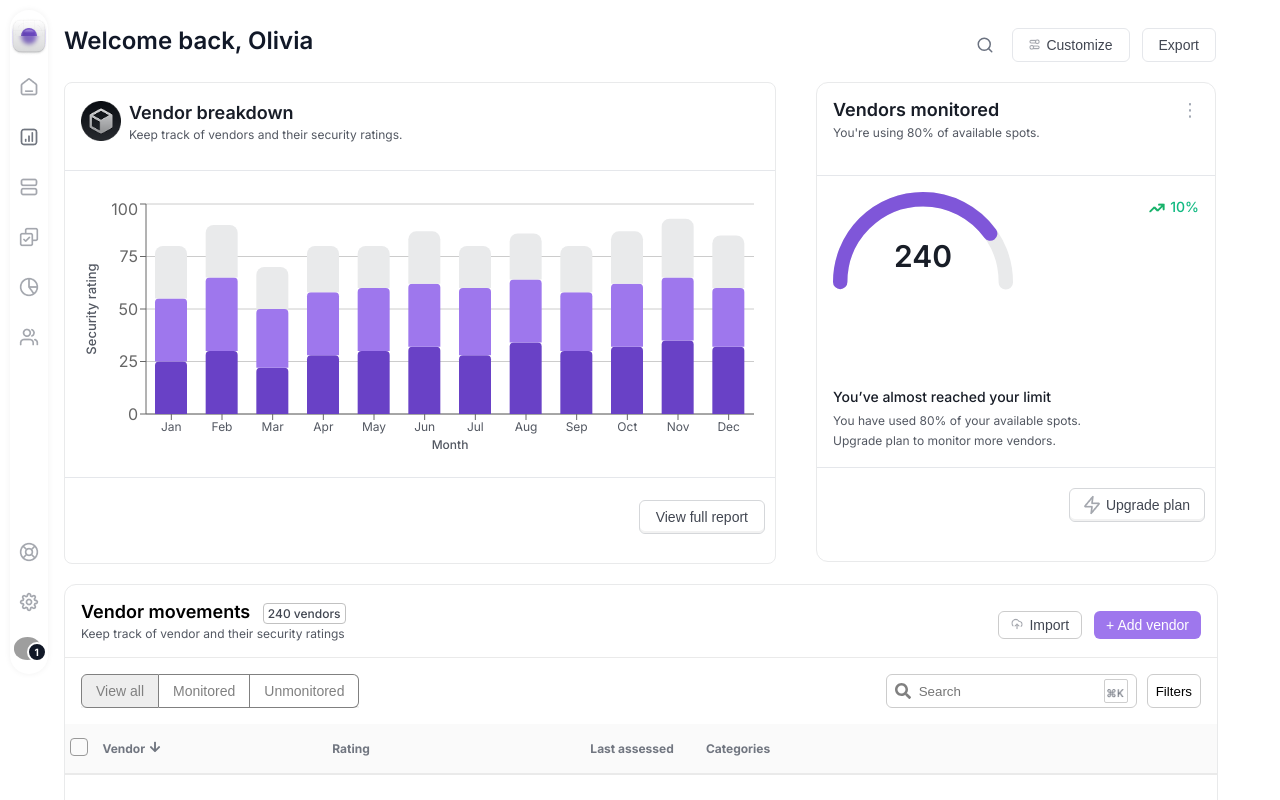
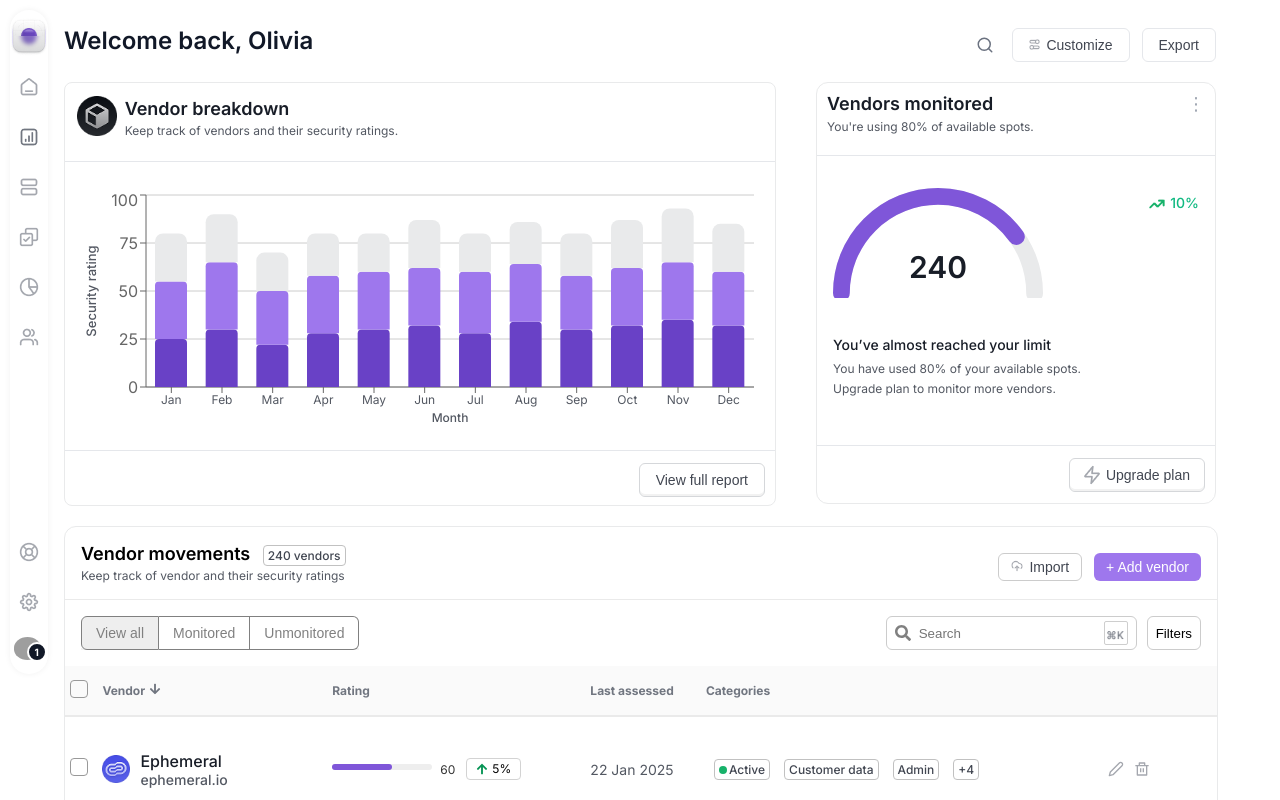
Before and after one commit to robinrdj/levichRobin, a React (Create React App) app: page / in a window 1280 px wide. Shown: the top 800 px of the page. Built offline with nearby package versions, Linux system fonts and the light colour scheme; grey boxes are pictures that could not be loaded.

Commit message:
card and padding sizes updated

```diff
--- a/src/components/VendorBreakdown.css
+++ b/src/components/VendorBreakdown.css
@@ -7,7 +7,7 @@
   flex-direction: column;
   width: 100%;
   min-width: 400px;
-  height: 480px;
+  height: 422px;
   border: 1px solid var(--Colors-Border-border-secondary, #e9eaeb);
   box-shadow: 0px 1px 2px 0px var(--ColorsEffectsShadowsshadow-xs);
 }
@@ -18,7 +18,7 @@
   align-items: center;
   gap: 8px;
   margin-bottom: 8px;
-  margin: 16px;
+  margin: 1cap;
 }
 
 /* Vendor logo image */
@@ -46,6 +46,9 @@
   color: #535862;
   font-size: 12px;
   font-weight: 400;
+  white-space: nowrap;
+  overflow: hidden;
+  text-overflow: ellipsis;
 }
 
 /* Divider line */
@@ -96,4 +99,7 @@
   .vendor-chart {
     height: 250px;
   }
+  .vendorImage {
+    display: none;
+  }
 }
--- a/src/components/VendorBreakdown.js
+++ b/src/components/VendorBreakdown.js
@@ -44,6 +44,7 @@ const VendorBreakdown = () => {
           display: "flex",
           flexDirection: "row",
           justifyContent: "flex-start",
+          height:"56px"
         }}
       >
         <div>
@@ -59,7 +60,7 @@ const VendorBreakdown = () => {
 
       {/* Chart section */}
       <div className="vendor-chart">
-        <ResponsiveContainer width="100%" height={250}>
+        <ResponsiveContainer width="100%" height={232}>
           <BarChart data={data}>
             <CartesianGrid strokeDasharray="#e5e7eb" vertical={false} />
             <XAxis
@@ -122,7 +123,7 @@ const VendorBreakdown = () => {
       </div>
       <hr className="vendor-divider" />
       {/* Footer with button */}
-      <div className="vendor-footer">
+      <div className="vendor-footer" style={{height:"73px", marginTop:"0px"}}>
         <button>View full report</button>
       </div>
     </div>
--- a/src/components/VendorMonitor.css
+++ b/src/components/VendorMonitor.css
@@ -6,10 +6,9 @@
   border-radius: 12px;
   border: 1px solid var(--Colors-Border-border-secondary, #e9eaeb);
   box-sizing: border-box;
-  height: 432px;
+  height: 422px;
   font-family: "Inter";
   max-width: 400px;
-  height: 480px;
   box-shadow: 0px 1px 2px 0px var(--ColorsEffectsShadowsshadow-xs);
 }
 
@@ -18,10 +17,7 @@
   display: flex;
   justify-content: space-between;
   align-items: flex-start;
-  margin-bottom: 30px;
-  margin-top: 16px;
-  margin-left: 16px;
-  margin-right: 16px;
+  margin: 10px;
 }
 
 /* Menu icon in header */
@@ -35,7 +31,6 @@
 .divider {
   height: 1px;
   background-color: #e5e7eb;
-  margin: 12px 0;
 }
 
 /* Progress bar and growth section */
@@ -44,13 +39,14 @@
   justify-content: flex-start;
   align-items: flex-start;
   margin: 16px;
+  margin-top: 32px;
 }
 
 /* Progress bar wrapper */
 .progress-wrapper {
   width: 100%;
-  max-width: 180px;
-  height: 180px;
+  max-width: 210px;
+  height: 110px;
   overflow: hidden;
   margin: 0 auto;
   display: flex;
@@ -90,6 +86,8 @@
 /* Footer text section */
 .footer-text {
   margin: 16px;
+  margin-top: 38px;
+  margin-bottom: 46px;
 }
 
 /* Card title */
@@ -133,8 +131,8 @@
 .button-wrapper {
   display: flex;
   justify-content: flex-end;
-  margin-top: 12px;
   margin-right: 10px;
+  /* height: 73px; */
 }
 
 /* Upgrade plan button */
@@ -151,8 +149,8 @@
   gap: 6px;
   font-weight: 500;
   box-shadow: 0px -2px 0px 0px #0a0d120d inset;
-  margin-bottom: 0px;
-  margin-top: 8px;
+  margin-bottom: 6px;
+  /* margin-top: 8px; */
 }
 .upgrade-btn:hover {
   background-color: #f3f4f6;
--- a/src/components/VendorMonitor.js
+++ b/src/components/VendorMonitor.js
@@ -21,7 +21,7 @@ const VendorMonitor = () => {
     <div className="card">
       {/* Header section with title and menu icon */}
       <div className="card-header">
-        <div>
+        <div style={{ height: "50px" }}>
           <p className="title">Vendors monitored</p>
           <p className="subtitle">
             You're using {percentUsed}% of available spots.
@@ -59,7 +59,10 @@ const VendorMonitor = () => {
             />
           </span>
 
-          <span className="growth-value" style={{ fontSize: "14px", fontWeight:"500" }}>
+          <span
+            className="growth-value"
+            style={{ fontSize: "14px", fontWeight: "500" }}
+          >
             {growth}%
           </span>
         </div>
```
